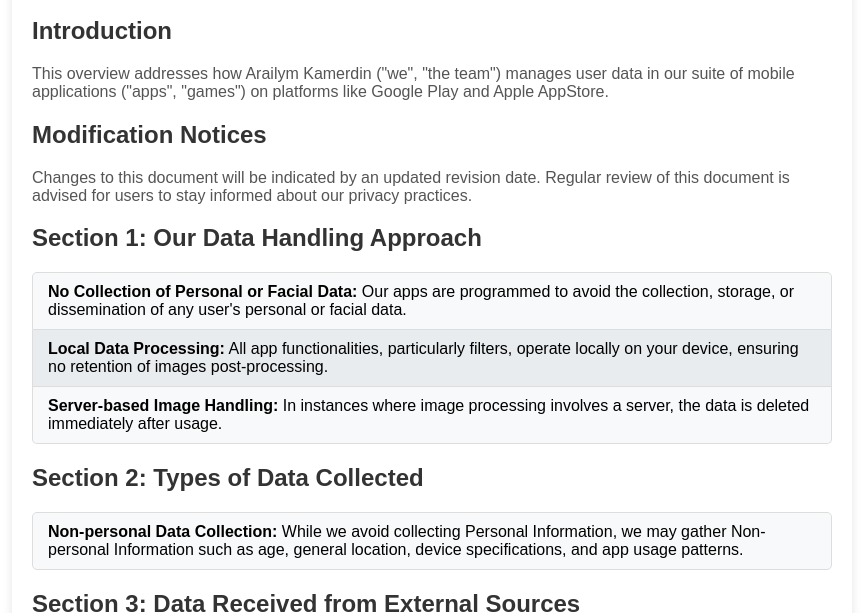
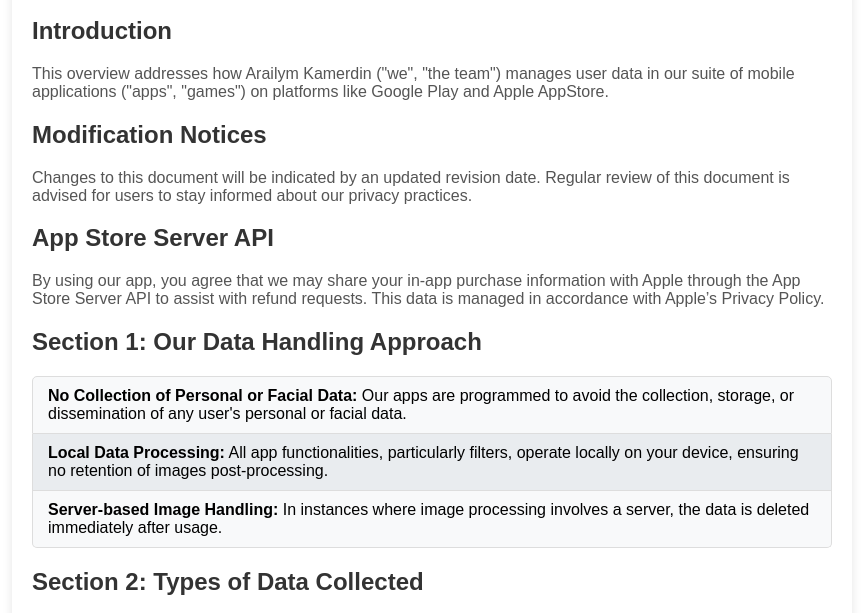
Before and after one commit to kahaxzxz/privacy5.github.io, a plain HTML site: page index.html in a window 1280 px wide. Shown: the part 141-754 px from the top of the page, without its empty margins (8-871 px from the left). Drawn offline with Linux system fonts and the light colour scheme.

Commit message:
index.html

```diff
--- a/index.html
+++ b/index.html
@@ -61,7 +61,8 @@
 
         <h2>Modification Notices</h2>
         <p>Changes to this document will be indicated by an updated revision date. Regular review of this document is advised for users to stay informed about our privacy practices.</p>
-
+  <h2>App Store Server API </h2>
+ <p>By using our app, you agree that we may share your in-app purchase information with Apple through the App Store Server API to assist with refund requests. This data is managed in accordance with Apple’s Privacy Policy.</p>
         <h2>Section 1: Our Data Handling Approach</h2>
         <ol class="list-group">
             <li class="list-group-item"><strong>No Collection of Personal or Facial Data:</strong> Our apps are programmed to avoid the collection, storage, or dissemination of any user's personal or facial data.</li>
```
